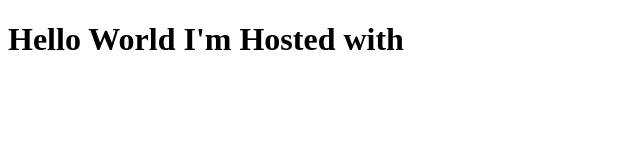
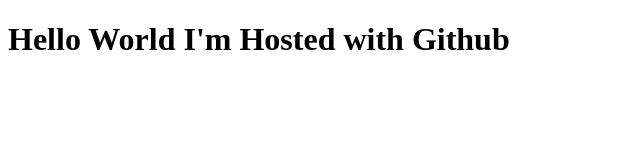
Before and after one commit to sohanpatel1221/sohanpatel1221.github.io, a plain HTML site: page index.html in a window 1280 px wide. Shown: the whole page, without its empty margins (0-640 px from the left). Drawn offline with Linux system fonts and the light colour scheme.

Commit message:
Update index.html

```diff
--- a/index.html
+++ b/index.html
@@ -2,6 +2,6 @@
 <html>
 <body>
 <h1> Hello World </h1)
-<p> I'm Hosted with </p>
+<p> I'm Hosted with Github</p>
 </body>
 </html>
```
